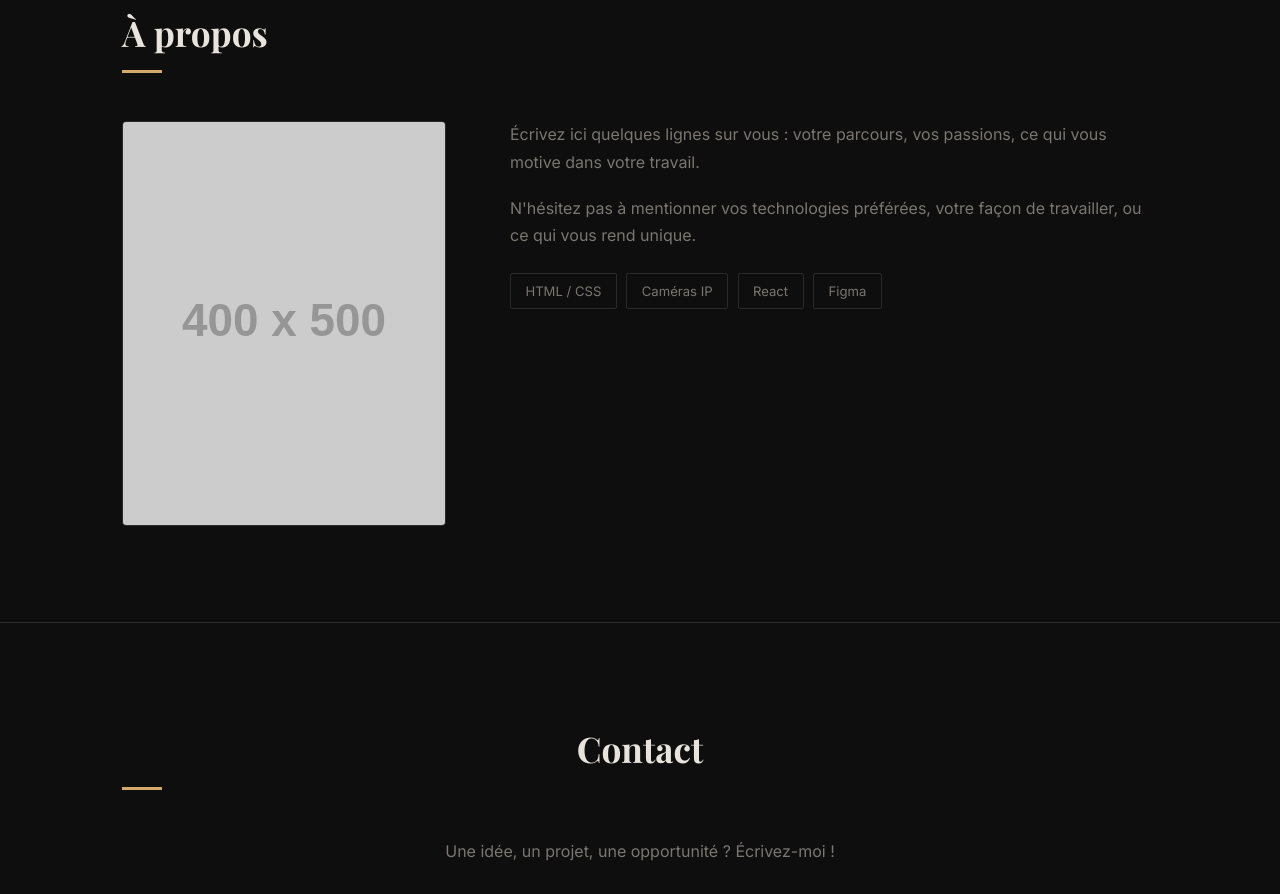
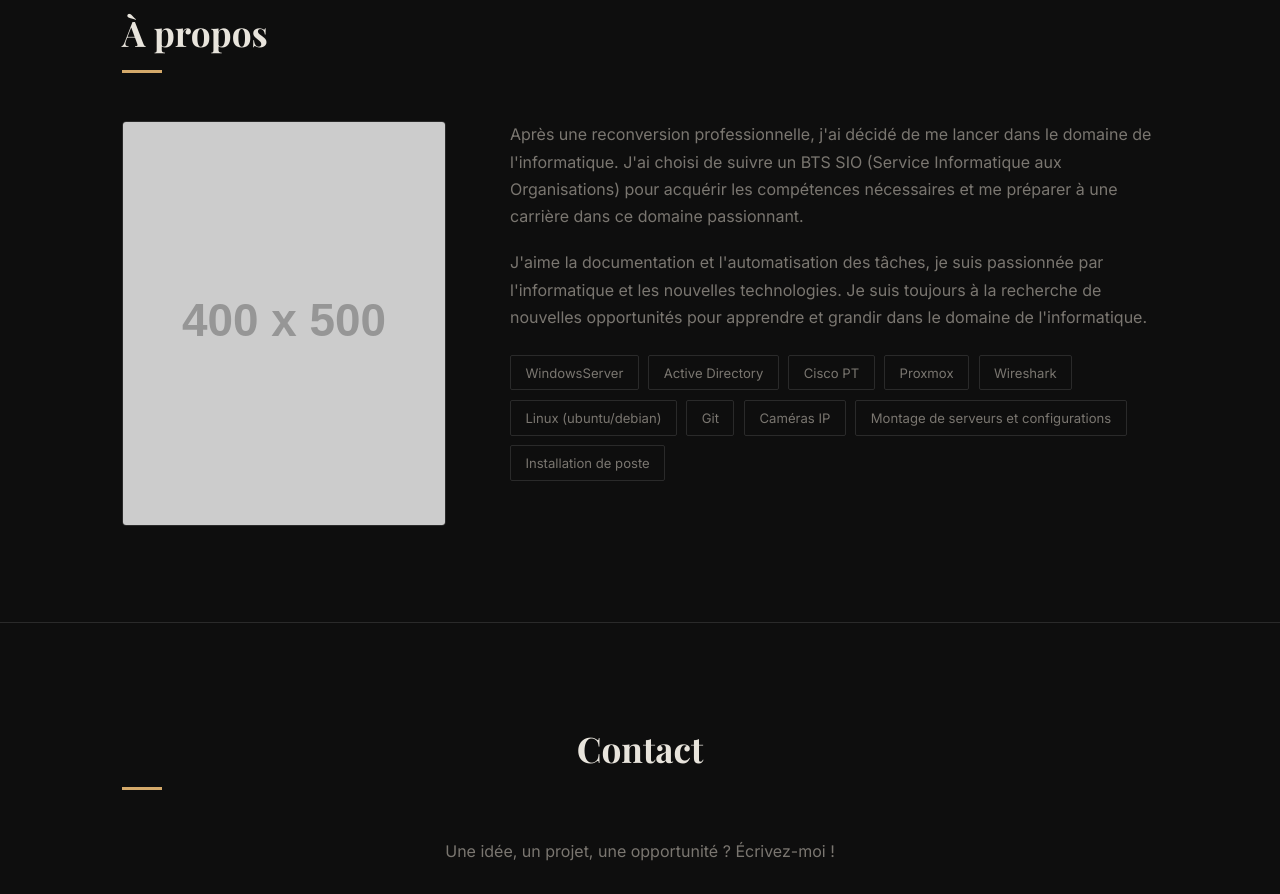
Before and after one commit to Sidnouille/sidney.github.io, a plain HTML site: page index.html in a window 1280 px wide. Shown: the part 1639-2533 px from the top of the page. Drawn offline with nearby package versions, Linux system fonts and the light colour scheme; placeholder pictures from the web are drawn by us.

Commit message:
changement skills

```diff
--- a/index.html
+++ b/index.html
@@ -3,7 +3,7 @@
 <head>
   <meta charset="UTF-8" />
   <meta name="viewport" content="width=device-width, initial-scale=1.0" />
-  <title>Portfolio — Votre Nom</title>
+  <title>Portfolio — Sidney Gomes</title>
   <link rel="stylesheet" href="style.css" />
   <link rel="preconnect" href="https://fonts.googleapis.com" />
   <link href="https://fonts.googleapis.com/css2?family=Playfair+Display:wght@400;700&family=Inter:wght@300;400;500&display=swap" rel="stylesheet" />
@@ -80,18 +80,22 @@
         </div>
         <div class="about-text">
           <p>
-            Écrivez ici quelques lignes sur vous : votre parcours, vos passions,
-            ce qui vous motive dans votre travail.
+            Après une reconversion professionnelle, j'ai décidé de me lancer dans le domaine de l'informatique. J'ai choisi de suivre un BTS SIO (Service Informatique aux Organisations) pour acquérir les compétences nécessaires et me préparer à une carrière dans ce domaine passionnant.
           </p>
           <p>
-            N'hésitez pas à mentionner vos technologies préférées, votre façon
-            de travailler, ou ce qui vous rend unique.
+            J'aime la documentation et l'automatisation des tâches, je suis passionnée par l'informatique et les nouvelles technologies. Je suis toujours à la recherche de nouvelles opportunités pour apprendre et grandir dans le domaine de l'informatique.
           </p>
           <ul class="skills">
-            <li>HTML / CSS</li>
+            <li>WindowsServer</li>
+            <li>Active Directory</li>
+            <li>Cisco PT</li>
+            <li>Proxmox</li>
+            <li>Wireshark</li>
+            <li>Linux (ubuntu/debian)</li>
+            <li>Git</li>
             <li>Caméras IP</li>
-            <li>React</li>
-            <li>Figma</li>
+            <li>Montage de serveurs et configurations</li>
+            <li>Installation de poste</li>
           </ul>
         </div>
       </div>
```
